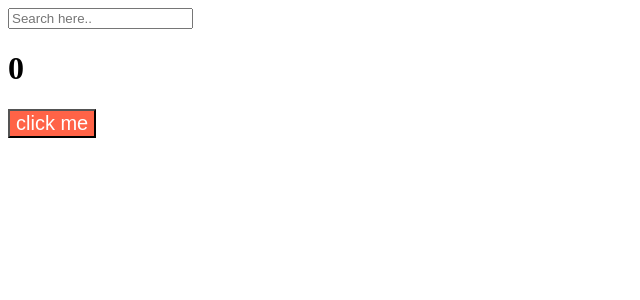
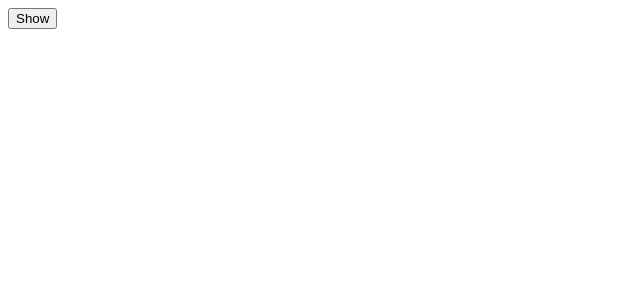
Before and after one commit to goodjam92/react-app-basic, a React (Create React App) app: page / in a window 1280 px wide. Shown: the top 300 px of the page, without its empty margins (0-640 px from the left). Built offline with nearby package versions, Linux system fonts and the light colour scheme.

Commit message:
Cleanup function 사용법

```diff
--- a/src/App.js
+++ b/src/App.js
@@ -1,44 +1,25 @@
 import { useState, useEffect } from "react";
-import styled from "./Button.module.css";
+
+function Hello() {
+  useEffect(() => {
+    console.log("created :)");
+    return () => console.log("destroyed :(");
+  }, []);
+  return <h1>Hello</h1>;
+}
+
+// Cleanup function => useEffect에서 무언가를 생성하고 삭제 될 때에도
+// 어떠한 함수를 실행하도록 할 수 있음.
+// uesEffect 함수 작성 부분에 return function() 작성하면 됨.
 
 function App() {
-  const [counter, setValue] = useState(0);
-  const [keyword, setKeyword] = useState("");
-  const onClick = () => setValue((prev) => prev + 1);
-  const onChange = (event) => {
-    setKeyword(event.target.value);
-  };
-  // userEffect(function, []) => 특정 조건일 때 실행하도록 해주는 기능
-  // 기본 포맷의 []를 사용하면 상태를 체크하는 값이 없기에 그저 1번만 실행 함.
-  useEffect(() => {
-    console.log("I run only once.");
-  }, []);
-  // 어떤 특정한 값에 변화를 감지하여 실행하려면 [] 안에 value keyword를 넣음.
-  // useEffect의 실행 함수 안에서 (if)특정 조건을 부여할 수 있음
-  useEffect(() => {
-    if (keyword !== "" && keyword.length > 5) {
-      console.log("I run when 'keyword' changes.");
-    }
-  }, [keyword]);
-  useEffect(() => {
-    console.log("I run when 'counter' changes.");
-  }, [counter]);
-  // 상태를 체크 할 값은 여러 값의 사용이 가능
-  useEffect(() => {
-    console.log("I run when keyword & counter changes.");
-  }, [keyword, counter]);
+  // Cleanup function 학습
+  const [showing, setShowing] = useState(false);
+  const onClick = () => setShowing((prev) => !prev);
   return (
     <div>
-      <input
-        value={keyword}
-        onChange={onChange}
-        type="text"
-        placeholder="Search here.."
-      />
-      <h1>{counter}</h1>
-      <button onClick={onClick} className={`${styled.btn} ${styled.btnFont}`}>
-        click me
-      </button>
+      {showing ? <Hello /> : null}
+      <button onClick={onClick}>{showing ? "Hide" : "Show"}</button>
     </div>
   );
 }
```
